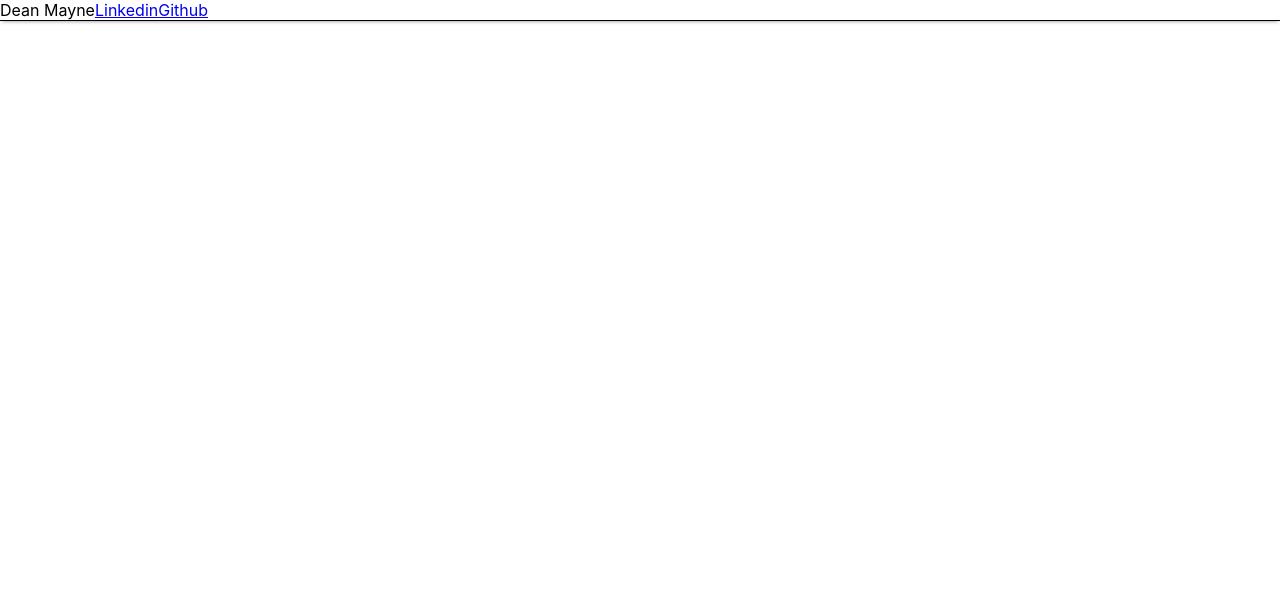
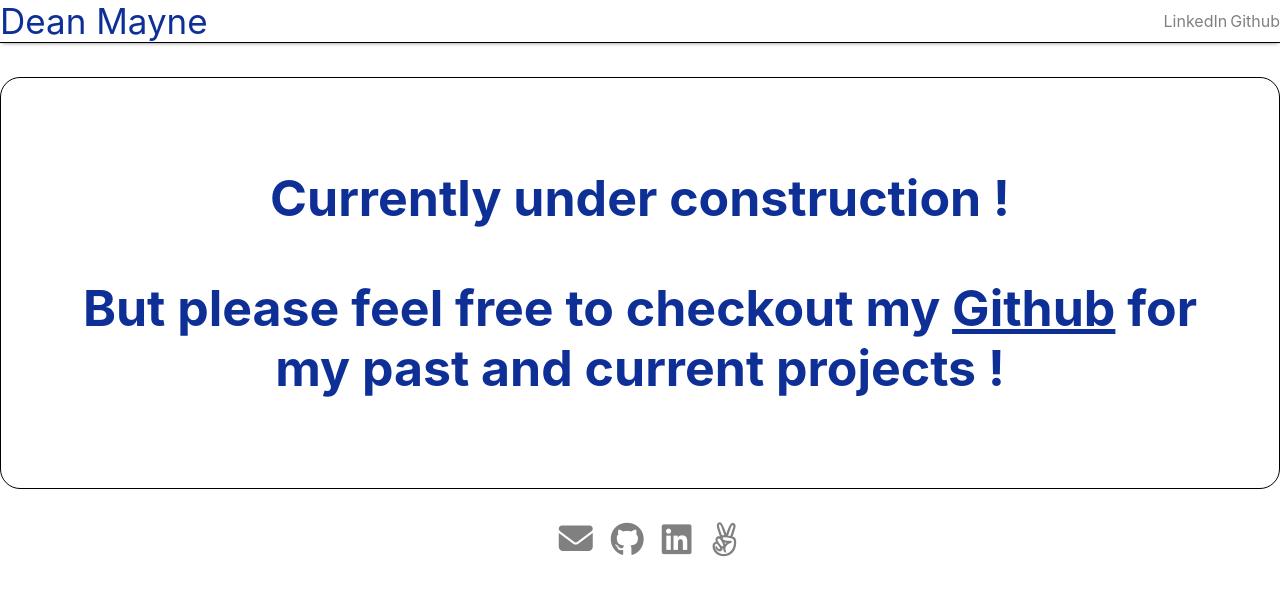
Before and after one commit to deanmayne/me, a React (Create React App) app: page /404 in a window 1280 px wide. Shown: the top 596 px of the page. Built offline with nearby package versions, Linux system fonts and the light colour scheme.

Commit message:
404, footer, styling

```diff
--- a/public/index.html
+++ b/public/index.html
@@ -23,6 +23,7 @@
       work correctly both with client-side routing and a non-root public URL.
       Learn how to configure a non-root public URL by running `npm run build`.
     -->
+    <script src="https://kit.fontawesome.com/1576428ae6.js" crossorigin="anonymous"></script>
     <title>Dean Mayne</title>
   </head>
   <body>
--- a/src/App.js
+++ b/src/App.js
@@ -1,11 +1,16 @@
-import './App.css';
-import {Navbar} from './components/navbar';
-
+import "./App.css";
+import Navbar from "./components/navbar";
+import Footer from "./components/footer";
+import FourOhFour from "./components/fourohfour";
 
 const App = () => {
   return (
-    <Navbar/>
+    <div>
+      <Navbar />
+      <FourOhFour/>
+      <Footer />
+    </div>
   );
-}
+};
 
 export default App;
--- /dev/null
+++ b/src/components/footer.js
@@ -0,0 +1,21 @@
+import React from 'react';
+import "../stylesheets/application.scss";
+
+const Footer = () => (
+  <footer>
+    <a href="mailto:deancmayne@gmail.com">
+      <i class="fas fa-envelope"></i>
+    </a>
+    <a href="https://github.com/deanmayne/">
+      <i className="fab fa-github"></i>
+    </a>
+    <a href="https://www.linkedin.com/in/deanmayne/">
+      <i className="fab fa-linkedin"></i>
+    </a>
+    <a href="https://www.angel.co/u/deanmayne">
+      <i className="fab fa-angellist"></i>
+    </a>
+  </footer>
+);
+
+export default Footer;
--- /dev/null
+++ b/src/components/fourohfour.js
@@ -0,0 +1,16 @@
+import React from "react";
+
+const FourOhFour = () => (
+  <div className="fourohfour">
+    <h1>
+      <p>Currently under construction !</p>
+      <p>
+        But please feel free to checkout my{" "}
+        <a href="http://www.github.com/deanmayne">Github</a> for my past and
+        current projects !
+      </p>
+    </h1>
+  </div>
+);
+
+export default FourOhFour;
--- a/src/components/navbar.js
+++ b/src/components/navbar.js
@@ -1,12 +1,14 @@
-import React from 'react';
-import '../stylesheets/application.scss';
+import React from "react";
+import "../stylesheets/application.scss";
 
-export const Navbar = () => (
+const Navbar = () => (
+  <div className="navbar">
+    <label>Dean Mayne</label>
+    <div className = "navbar__left">
+      <a href="http://www.linkedin.com/in/deanmayne">LinkedIn</a>
+      <a href="http://www.github.com/deanmayne">Github</a>
+    </div>
+  </div>
+);
 
-    <div className="navbar">
-        <label>Dean Mayne</label>
-        <a href="http://www.linkedin.com/in/deanmayne">Linkedin</a>
-        <a href="http://www.github.com/deanmayne">Github</a>
-
-    </div>
-)
+export default Navbar;
--- a/src/stylesheets/application.scss
+++ b/src/stylesheets/application.scss
@@ -1 +1,16 @@
-@import './navbar.scss'
+@import './variables.scss';
+@import './navbar.scss';
+@import './footer.scss';
+@import './fourohfour.scss';
+
+
+.fab, .fas{
+    color: $secondary-color;
+    font-size: 34px;
+    padding-left: 18px;
+}
+
+a, a:hover, a:active, a:visited{
+    color: $secondary-color;
+    text-decoration: none;
+}
--- /dev/null
+++ b/src/stylesheets/footer.scss
@@ -0,0 +1,5 @@
+footer{
+    display: flex;
+    justify-content: center;
+
+}
--- /dev/null
+++ b/src/stylesheets/fourohfour.scss
@@ -0,0 +1,22 @@
+.fourohfour{
+    display: grid;
+
+    h1{
+        color: $primary-color;
+        font-size: 50px;
+        place-self: center;
+        border: 1px solid black;
+        padding: 40px;
+        border-radius: 20px;
+        text-align: center;
+
+        p {
+            a{
+                color: inherit;
+                text-decoration: underline;
+            }
+        }
+
+    }
+
+}
--- a/src/stylesheets/navbar.scss
+++ b/src/stylesheets/navbar.scss
@@ -1,4 +1,18 @@
 .navbar{
+    display: flex;
     border-bottom: 1px solid black;
     box-shadow: 0 2px 4px -2px grey;
+    justify-content: space-between;
+    align-items: center;
+
+    label{
+        color: $primary_color;
+        font-size: 35px;
+    }
+
+    &__left{
+        a{
+            padding-left: 3px;
+        }
+    }
 }
--- /dev/null
+++ b/src/stylesheets/variables.scss
@@ -0,0 +1,3 @@
+$primary-color: #0e3096;
+
+$secondary-color: grey;
```
Also changed, not shown: 1 other file (tests, documents, lock files or other folders).
